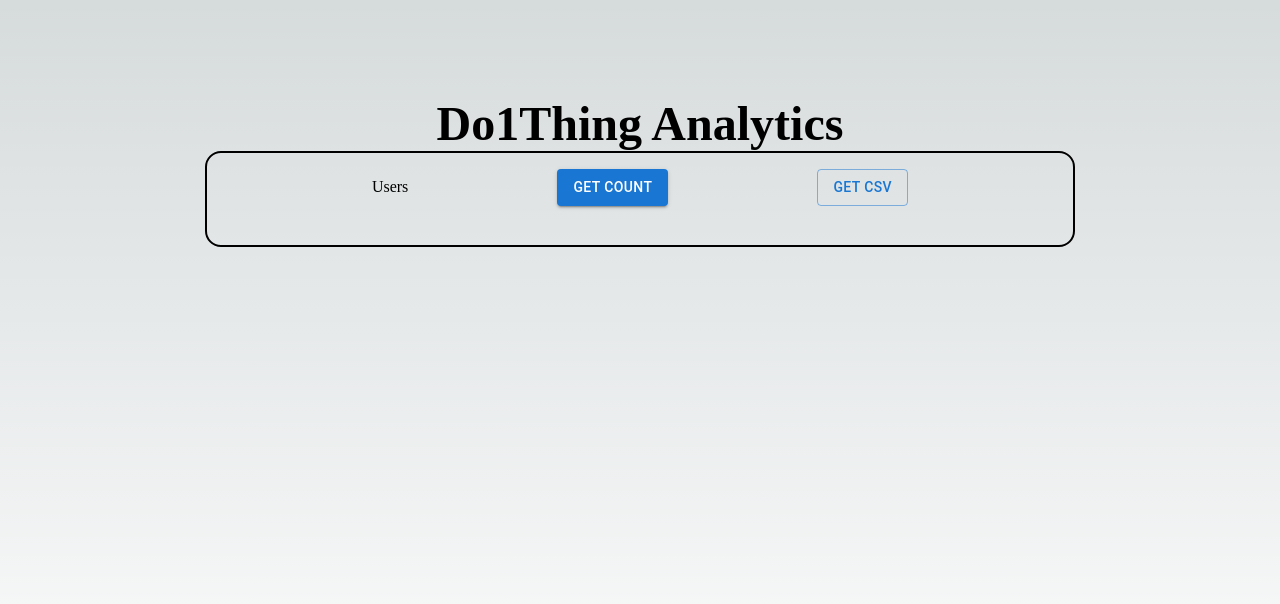
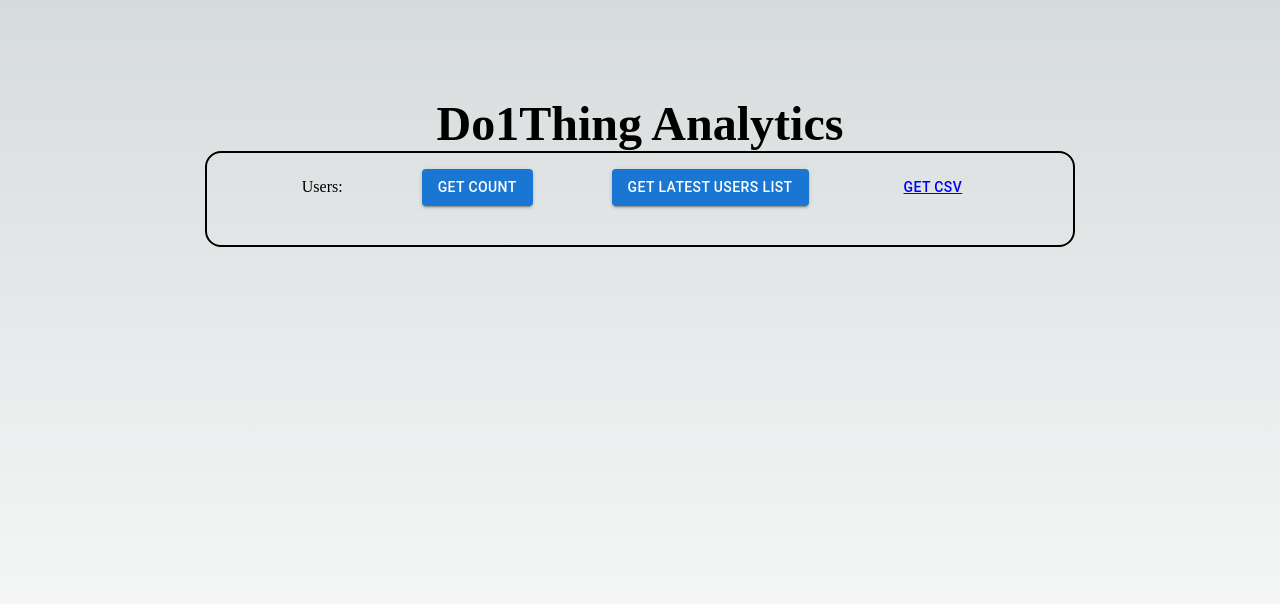
Before and after one commit to Simonade0904/Do1ThingAnalytics, a Next.js app in the folder do1thing-analytics/: page / in a window 1280 px wide. Shown: the top 604 px of the page. Built offline with nearby package versions, Linux system fonts and the light colour scheme.

Commit message:
Implement download csv for signed up users

```diff
--- a/do1thing-analytics/package.json
+++ b/do1thing-analytics/package.json
@@ -17,6 +17,7 @@
     "firebase": "^9.19.1",
     "next": "13.3.0",
     "react": "18.2.0",
+    "react-csv": "^2.2.2",
     "react-dom": "18.2.0"
   }
 }
--- a/do1thing-analytics/src/data/DB.js
+++ b/do1thing-analytics/src/data/DB.js
@@ -27,14 +27,14 @@ const getFBApp = () => {
     console.log('count: ', snapshot.data().count);
   }
 
-  const getSignedUpUserCount = async () => {
+  const getSignedUpUsers = async () => {
     const usersColl = collection(getDB(), userCollection);
     const q = query(usersColl, where("badges", "array-contains", 1));
     const snapshot = await getDocs(q);
 
     let usersObj = [];
     snapshot.forEach((doc) => {
-      usersObj = [...usersObj, doc.data()];
+      usersObj = [...usersObj, {email: doc.data().email, badges: String(doc.data().badges)}];
     })
 
     console.log('signedup: ', usersObj);
@@ -43,5 +43,5 @@ const getFBApp = () => {
   }
 
 export {getUserCount,
-        getSignedUpUserCount,
+        getSignedUpUsers,
 };
--- a/do1thing-analytics/src/pages/index.js
+++ b/do1thing-analytics/src/pages/index.js
@@ -3,12 +3,25 @@ import Image from 'next/image'
 import { Inter } from 'next/font/google'
 import styles from '@/styles/Home.module.css'
 import * as React from 'react';
+import { useState, useEffect } from 'react';
 import Button from '@mui/material/Button';
-import {getUserCount, getSignedUpUserCount} from '../data/DB';
+import {getUserCount, getSignedUpUsers} from '../data/DB';
+import {CSVLink} from "react-csv";
 
 const inter = Inter({ subsets: ['latin'] })
 
 export default function Home() {
+
+  const signedUpUsersHeaders = [
+    {label: "Email", key: 'email'},
+    {label: "Badges", key: 'badges'},
+  ]
+
+  const [signedUpUsersData, setSignedUpUsersData] = useState([]);
+  const [usersCount, setUsersCount] = useState([]);
+
+
+
   return (
     <>
       <Head>
@@ -26,18 +39,25 @@ export default function Home() {
           </div>
           <div className={styles.bodyContainer}>
             <div className={styles.analyticModuleContainer}>
-              <p>Users</p>
+              <p>Users: </p>
               <Button variant="contained"
                       onClick={() => {
                         getUserCount();
                       }}
               >
                 Get Count</Button>
-              <Button variant="outlined"
-                      onClick={() => {
-                        getSignedUpUserCount();
+              <Button variant="contained"
+                      onClick={async () => {
+                        const data = await getSignedUpUsers();
+                        setSignedUpUsersData(data);
                       }}
-              >Get CSV</Button>
+              >
+                Get latest users list</Button>
+              <CSVLink data={signedUpUsersData}
+                       headers={signedUpUsersHeaders}
+                       className={styles.csvLinkButton}
+              >Get CSV
+              </CSVLink>
             </div>
           </div>
         </div>
--- a/do1thing-analytics/src/styles/Home.module.css
+++ b/do1thing-analytics/src/styles/Home.module.css
@@ -27,3 +27,16 @@
   justify-content: space-evenly;
   align-items: center;
 }
+
+.csvLinkButton {
+  font-family: "Roboto","Helvetica","Arial",sans-serif;
+  font-weight: 500;
+  font-size: 0.875rem;
+  line-height: 1.75;
+  letter-spacing: 0.02857em;
+  text-transform: uppercase;
+  padding: 6px 16px;
+  border-radius: 4px;
+  color: blue;
+  text-decoration: underline;
+}
```
Also changed, not shown: 1 other file (tests, documents, lock files or other folders).
